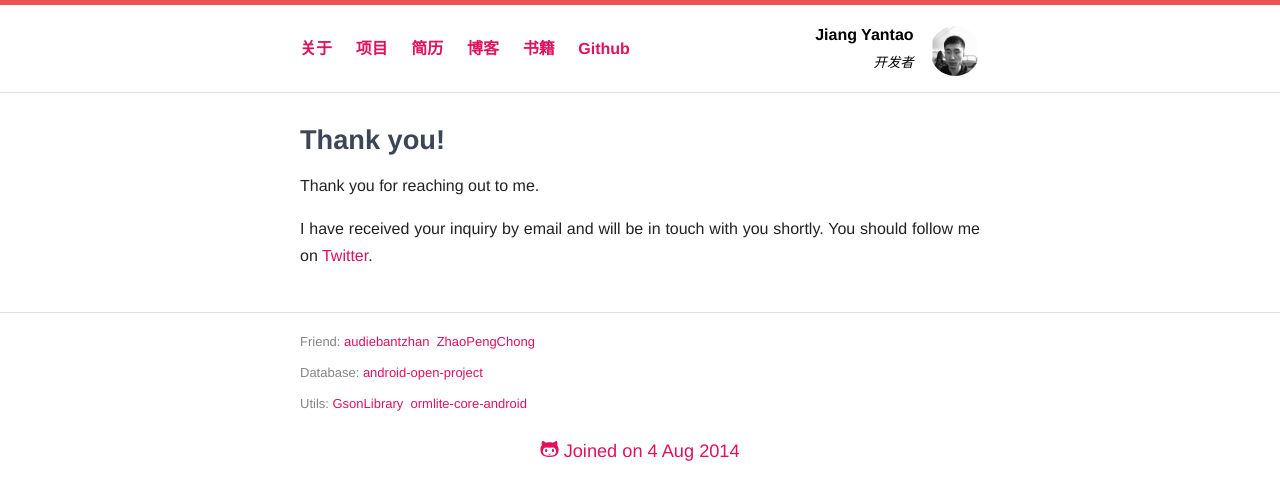
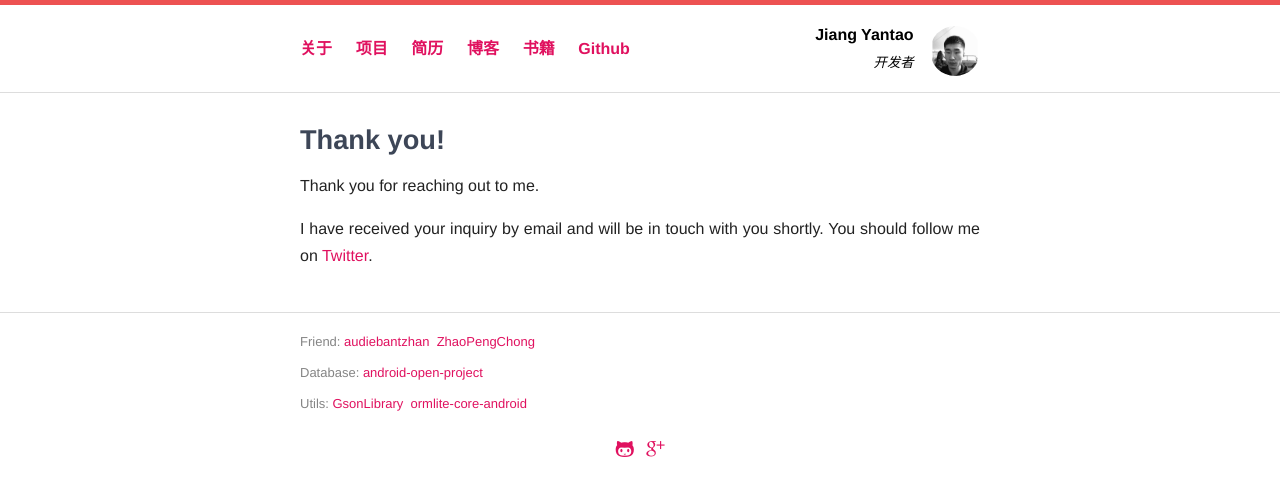
Before and after one commit to code4a/hi-github.github.io, a Jekyll site: the page built from thanks.html, in a window 1280 px wide. Shown: the top 500 px of the page. Built offline with Jekyll 4.4.1, drawn with Linux system fonts in a browser that asks for light colours; Markdown is read by kramdown in place of the engine named in the settings.

Commit message:
Update default.html
add google+ linked

```diff
--- a/_layouts/default.html
+++ b/_layouts/default.html
@@ -105,7 +105,7 @@
     <ul class="links">
       <li>
         <a href="https://github.com/hi-github" title="See my code on GitHub">
-          <i class="icon-github"></i> Joined on 4 Aug 2014
+          <i class="icon-github"></i>
         </a>
       </li>
       <!--li>
@@ -117,13 +117,13 @@
         <a href="https://www.linkedin.com/in/sebastiensaunier" title="Connect with me on LinkedIn">
           <i class="icon-linkedin"></i>
         </a>
-      </li>
+      </li-->
       <li>
-        <a href="https://plus.google.com/+SebastienSaunier?rel=author" title="I need this link for authorship reasons">
+        <a href="https://plus.google.com/u/0/118199098247024928871/posts" title="I need this link for authorship reasons">
           <i class="icon-google-plus"></i>
         </a>
       </li>
-      <li>
+      <!--li>
         <a href="https://pinboard.in/u:ssaunier" title="Browse my bookmarks about Programming">
           <i class="icon-bookmarks"></i>
         </a>
```
